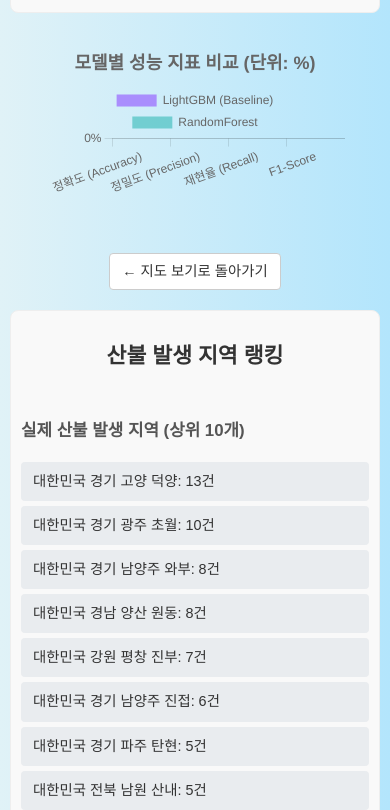
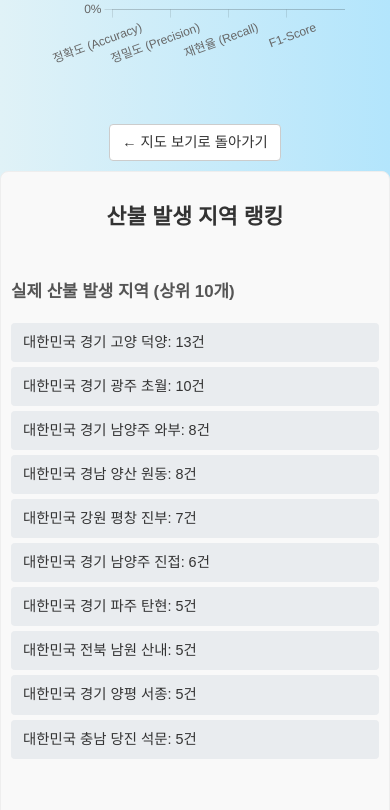
Before and after one commit to yoonsung081/fire_predictor, a plain HTML site: page dashboard.html in a window 390 px wide. Shown: the part 2678-3488 px from the top of the page. Drawn offline with nearby package versions, Linux system fonts and the light colour scheme.

Commit message:
dashboard_spin (2)

```diff
--- a/dashboard.html
+++ b/dashboard.html
@@ -74,13 +74,15 @@
     }
 
     @media (max-width: 480px) {
-      body { margin: 10px; }
+      body { margin: 0; } /* Remove margin on very small screens */
       h1 { font-size: 1.5em; }
-      canvas { max-width: 95%; }
+      canvas { max-width: 95%; height: auto; } /* Make height flexible */
       a { padding: 6px 12px; font-size: 0.9em; }
       .explanation-section {
         padding: 10px;
         font-size: 0.9em;
+        margin: 10px auto; /* Adjust margin for small screens */
+        max-width: 95%; /* Ensure it doesn't take full 100% to keep some padding from viewport edge */
       }
     }
     .ranking-list {
@@ -99,13 +101,26 @@
       background-color: #dee2e6;
     }
 
+    .ranking-container {
+      display: flex;
+      justify-content: space-around;
+    }
+
+    .ranking-column {
+      width: 45%;
+    }
+
     /* Mobile responsiveness for ranking section */
     @media (max-width: 600px) {
-      .explanation-section div[style*="display: flex"] {
+      .ranking-container {
         flex-direction: column;
       }
-      .explanation-section div[style*="width: 45%"] {
-        width: 100% !important; /* Override inline style */
+      .ranking-column {
+        width: 100%;
+        margin-bottom: 20px; /* Add some space between stacked columns */
+      }
+      .ranking-column:last-child {
+        margin-bottom: 0; /* No margin after the last column */
       }
     }
   </style>
@@ -179,12 +194,12 @@
 
   <div class="explanation-section">
     <h2>산불 발생 지역 랭킹</h2>
-    <div style="display: flex; justify-content: space-around;">
-      <div style="width: 45%;">
+    <div class="ranking-container">
+      <div class="ranking-column">
         <h3>실제 산불 발생 지역 (상위 10개)</h3>
         <ol id="actual-fire-ranking"></ol>
       </div>
-      <div style="width: 45%;">
+      <div class="ranking-column">
         <h3>LightGBM 예측 발생 지역 (상위 10개)</h3>
         <ol id="predicted-fire-ranking"></ol>
       </div>
```
